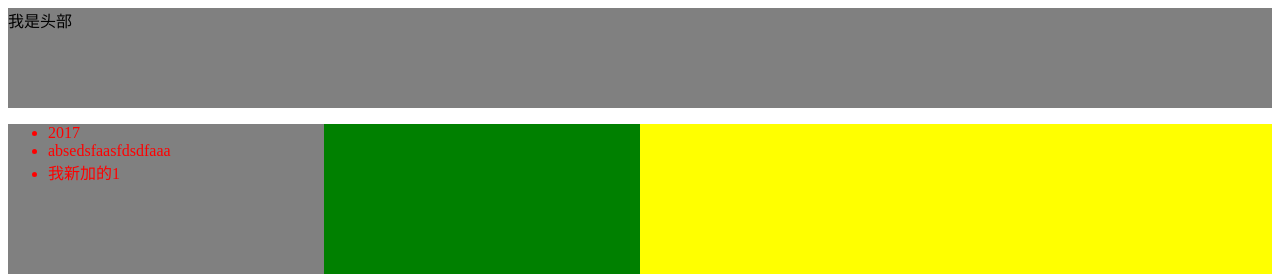
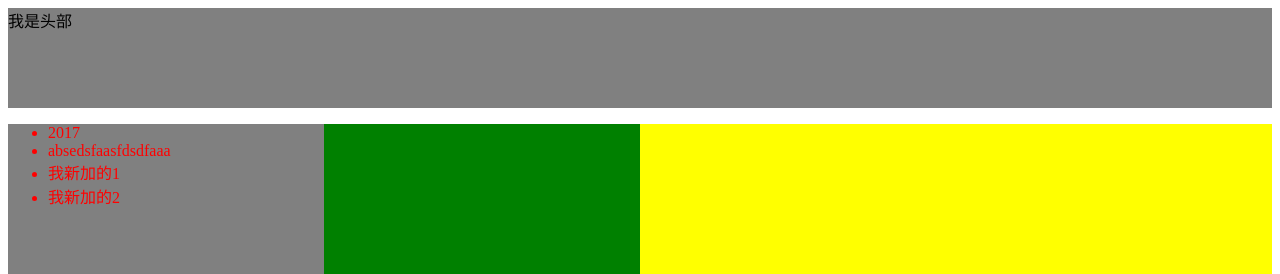
Before and after one commit to zhangtuzi/NodeJs, a plain HTML site: page target/index.html in a window 1280 px wide. Shown: the top 274 px of the page. Drawn offline with nearby package versions, Linux system fonts and the light colour scheme; files that its build step writes are made by us from their sources.

Commit message:
下午第二次修改

```diff
--- a/target/index.html
+++ b/target/index.html
@@ -17,8 +17,10 @@
             <li>2017</li>
             <li>absedsfaasfdsdfaaa</li>
             <li>我新加的1</li>
+            <li>我新加的2</li>
           </ul>
         </div>
+
       </div>
     </div>
   </body>
```
